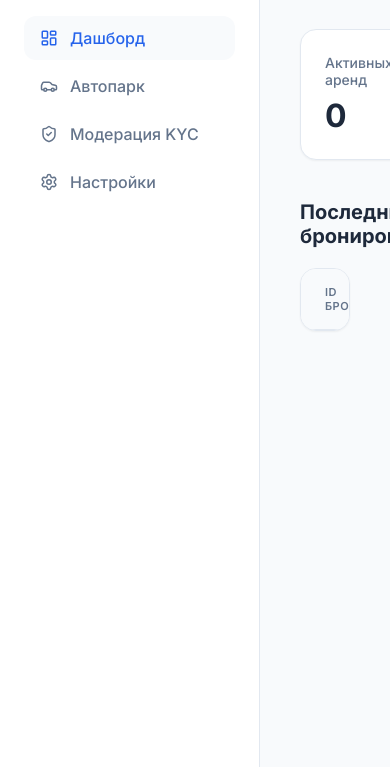
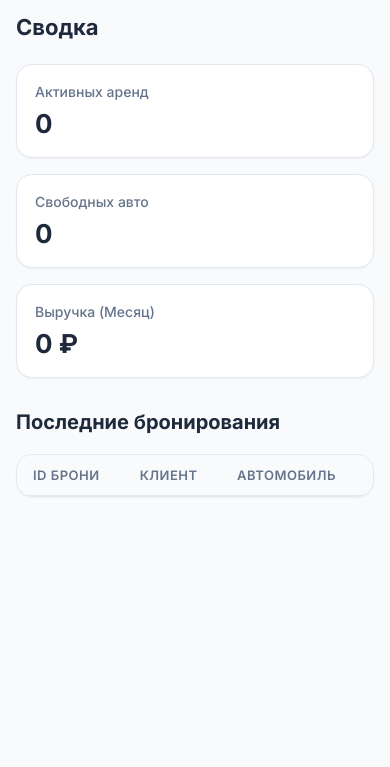
Before and after one commit to Jent12312/DriveFlow, a website built with Vite: page driveflow-frontend/admin.html in a window 390 px wide. Shown: the part 77-844 px from the top of the page. Built offline with nearby package versions, Linux system fonts and the light colour scheme; no server answers.

Commit message:
Update admin.html

```diff
--- a/driveflow-frontend/admin.html
+++ b/driveflow-frontend/admin.html
@@ -243,6 +243,119 @@
     .modal-close:hover {
       color: var(--text-main);
     }
+    /* ======================================================= */
+    /* 📱 АДАПТИВНОСТЬ ДЛЯ CRM (ПЛАНШЕТЫ И МОБИЛЬНЫЕ ТЕЛЕФОНЫ) */
+    /* ======================================================= */
+    @media (max-width: 900px) {
+      body {
+        flex-direction: column; /* Сайдбар сверху, контент снизу */
+        height: auto;
+      }
+
+      /* Верхняя панель (бывший левый сайдбар) */
+      .sidebar {
+        width: 100%;
+        height: auto;
+        flex-direction: row; /* Элементы в строку */
+        align-items: center;
+        justify-content: flex-start;
+        gap: 12px;
+        padding: 16px 20px;
+        border-right: none;
+        border-bottom: 1px solid var(--border);
+        position: sticky;
+        top: 0;
+        z-index: 1000;
+        overflow-x: auto; /* Включаем горизонтальный скролл вкладок меню */
+        white-space: nowrap;
+        scrollbar-width: none; /* Убираем скроллбар в Firefox */
+      }
+      .sidebar::-webkit-scrollbar {
+        display: none; /* Убираем скроллбар в Chrome/Safari */
+      }
+
+      .logo {
+        margin-bottom: 0;
+        margin-right: 24px;
+        font-size: 18px;
+        flex-shrink: 0; /* Чтобы логотип не сжимался */
+      }
+
+      .nav-item {
+        margin-bottom: 0;
+        padding: 8px 14px;
+        font-size: 13px;
+        flex-shrink: 0; /* Чтобы вкладки не сжимались */
+        display: inline-flex;
+      }
+
+      /* Контентная область */
+      .main-content {
+        padding: 24px 16px;
+        overflow-y: visible; /* Отключаем внутреннюю прокрутку */
+      }
+
+      .page-title {
+        font-size: 22px;
+        margin-bottom: 24px;
+      }
+
+      /* Карточки аналитики на дашборде */
+      .stats-grid {
+        grid-template-columns: 1fr; /* Карточки выстраиваются в один ряд */
+        gap: 16px;
+        margin-bottom: 32px;
+      }
+
+      .stat-card {
+        padding: 18px;
+      }
+
+      .stat-value {
+        font-size: 26px;
+      }
+
+      /* Форма умного добавления автомобиля */
+      #add-car-form {
+        grid-template-columns: 1fr !important; /* Все поля в один столбец */
+        gap: 12px;
+      }
+
+      #add-car-form .btn {
+        grid-column: span 1 !important; /* Кнопка на всю ширину */
+        margin-top: 12px;
+      }
+
+      /* 📊 ЗАЩИТА ТАБЛИЦ: Горизонтальный скролл */
+      /* Таблицы не сожмутся в кашу, менеджер сможет листать их пальцем вбок */
+      .table-container {
+        width: 100%;
+        overflow-x: auto;
+        -webkit-overflow-scrolling: touch;
+      }
+
+      table {
+        min-width: 600px; /* Минимальная ширина таблицы для комфортного чтения */
+      }
+
+      td, th {
+        padding: 12px 16px;
+        font-size: 13px;
+      }
+
+      /* Модальное окно просмотра осмотра кузова */
+      .modal-content {
+        padding: 24px;
+        margin: 16px;
+        max-height: 92vh;
+        overflow-y: auto;
+      }
+
+      #admin-photos-grid {
+        grid-template-columns: 1fr !important; /* Фотки осмотра с 4 сторон выстраиваются в ленту */
+        gap: 12px;
+      }
+    }
   </style>
 </head>
 <body>
```
